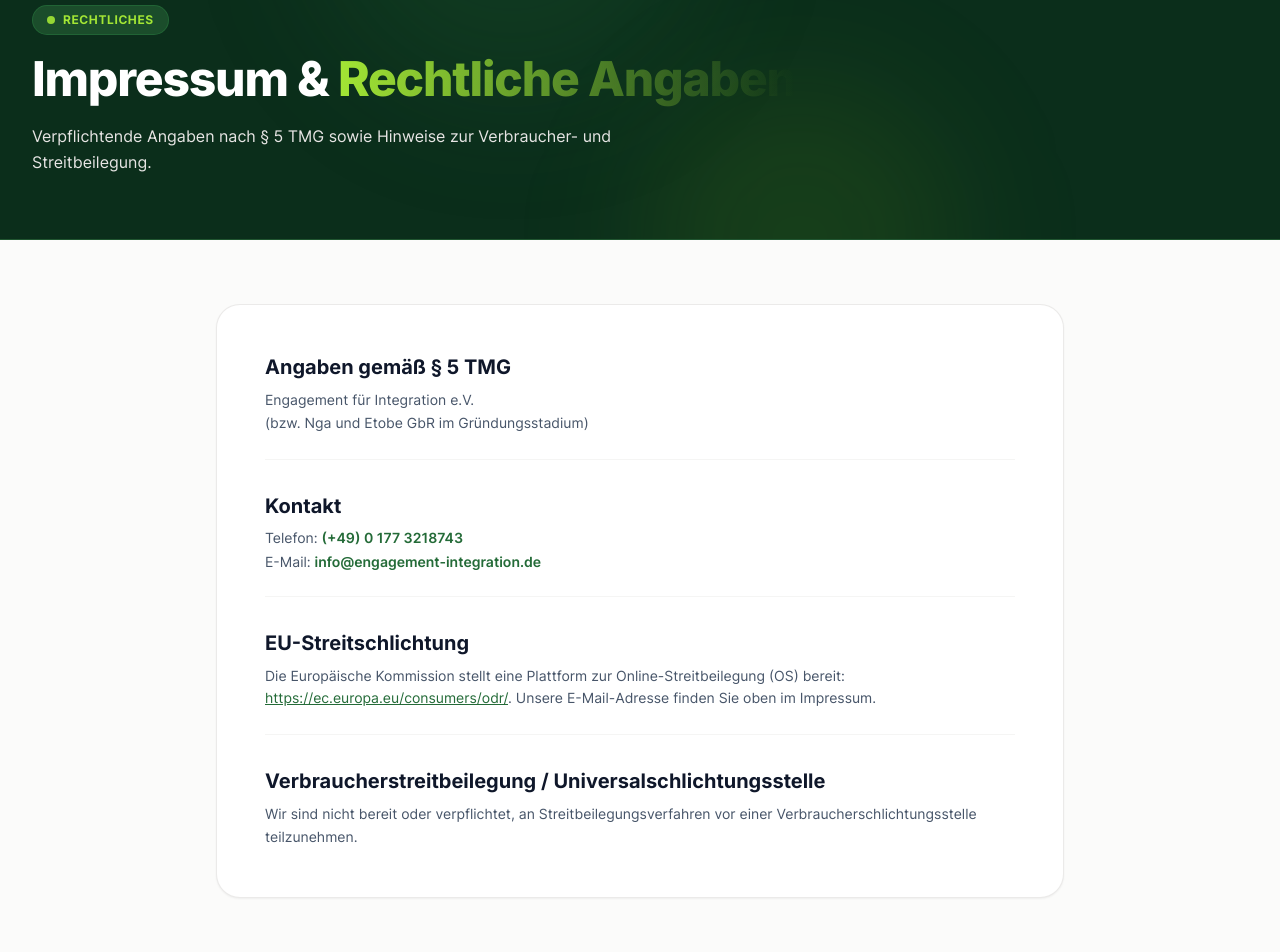
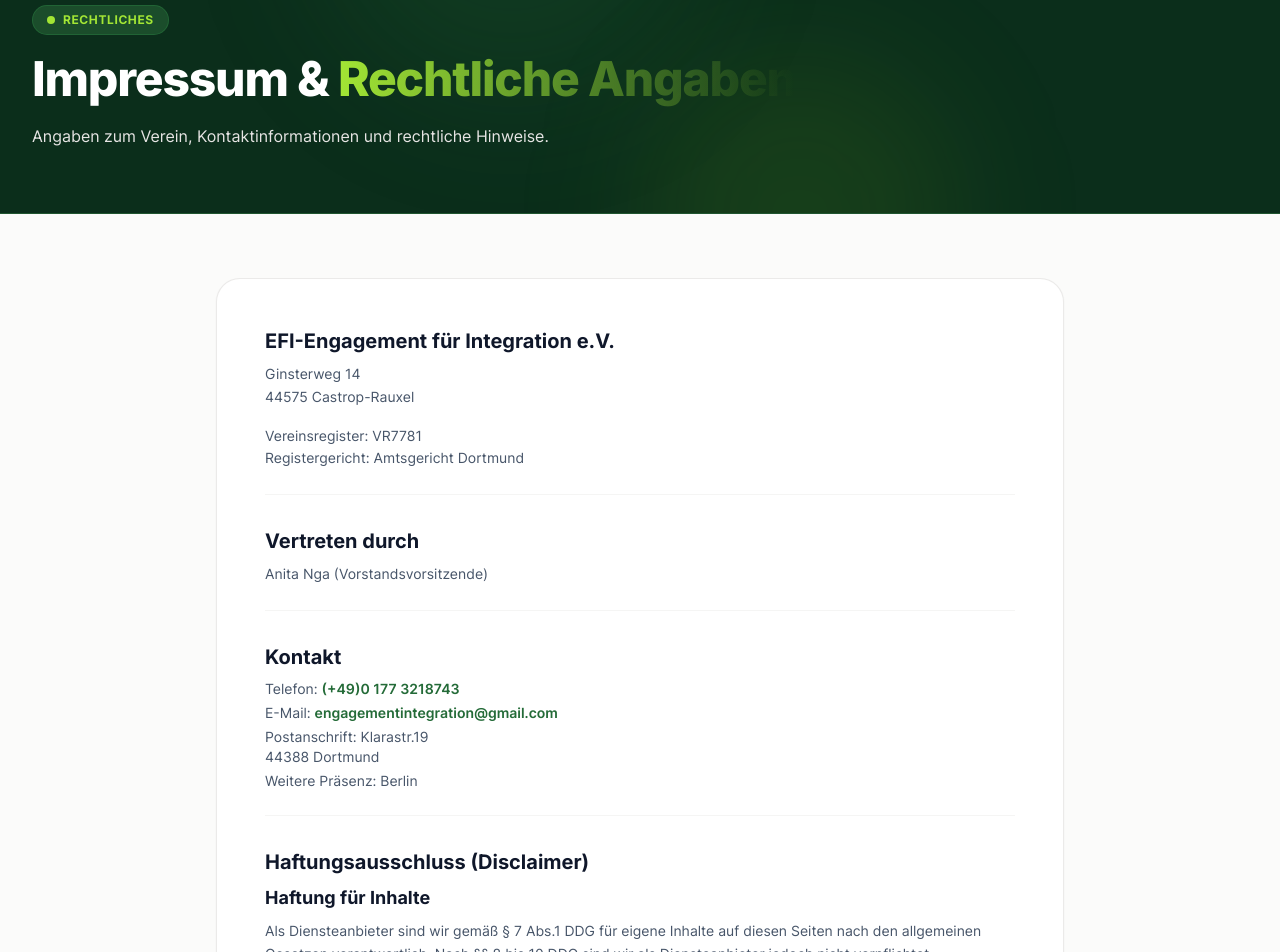
Before and after one commit to Yannx237/engagement-integration, a React (Vite) app: page /mentions in a window 1280 px wide. Shown: the part 180-1132 px from the top of the page. Built offline with nearby package versions, Linux system fonts and the light colour scheme; no server answers; the HTML template or start-up script is replaced by a standard one.

Commit message:
fix: replace Impressum and add Berlin presence

```diff
--- a/src/pages/Mentions.tsx
+++ b/src/pages/Mentions.tsx
@@ -8,19 +8,30 @@
         badge="Rechtliches"
         title="Impressum &amp;"
         highlight="Rechtliche Angaben"
-        description="Verpflichtende Angaben nach § 5 TMG sowie Hinweise zur Verbraucher- und Streitbeilegung."
+        description="Angaben zum Verein, Kontaktinformationen und rechtliche Hinweise."
         breadcrumbs={[{ label: 'Home', to: '/' }]}
       />
 
       <LegalContent className="bg-white rounded-3xl p-8 sm:p-12 shadow-sm border border-stone-200/80 space-y-8">
         <div className="border-b border-stone-100 pb-6">
           <h2 className="text-xl font-bold text-slate-900 mb-2">
-            Angaben gemäß § 5 TMG
+            EFI-Engagement für Integration e.V.
           </h2>
           <p className="text-slate-600 text-sm leading-relaxed">
-            Engagement für Integration e.V.
+            Ginsterweg 14
             <br />
-            (bzw. Nga und Etobe GbR im Gründungsstadium)
+            44575 Castrop-Rauxel
+          </p>
+          <p className="text-slate-600 text-sm leading-relaxed mt-4">
+            Vereinsregister: VR7781<br />
+            Registergericht: Amtsgericht Dortmund
+          </p>
+        </div>
+
+        <div className="border-b border-stone-100 pb-6">
+          <h2 className="text-xl font-bold text-slate-900 mb-2">Vertreten durch</h2>
+          <p className="text-slate-600 text-sm leading-relaxed">
+            Anita Nga (Vorstandsvorsitzende)
           </p>
         </div>
 
@@ -33,48 +44,46 @@
                 href="tel:+491773218743"
                 className="text-brand-700 font-semibold hover:underline"
               >
-                (+49) 0 177 3218743
+                (+49)0 177 3218743
               </a>
             </p>
             <p>
               E-Mail:{' '}
               <a
-                href="mailto:info@engagement-integration.de"
-                className="text-brand-700 font-semibold hover:underline"
+                href="mailto:engagementintegration@gmail.com"
+                className="text-brand-700 font-semibold hover:underline break-words"
               >
-                info@engagement-integration.de
+                engagementintegration@gmail.com
               </a>
             </p>
+            <p>Postanschrift: Klarastr.19<br />44388 Dortmund</p>
+            <p>Weitere Präsenz: Berlin</p>
           </div>
         </div>
 
         <div className="border-b border-stone-100 pb-6">
           <h2 className="text-xl font-bold text-slate-900 mb-2">
-            EU-Streitschlichtung
+            Haftungsausschluss (Disclaimer)
           </h2>
+          <h3 className="text-lg font-bold text-slate-900 mb-2">Haftung für Inhalte</h3>
           <p className="text-slate-600 text-sm leading-relaxed">
-            Die Europäische Kommission stellt eine Plattform zur
-            Online-Streitbeilegung (OS) bereit:{' '}
-            <a
-              href="https://ec.europa.eu/consumers/odr/"
-              target="_blank"
-              rel="noreferrer"
-              className="text-brand-700 underline hover:text-brand-800"
-            >
-              https://ec.europa.eu/consumers/odr/
-            </a>
-            . Unsere E-Mail-Adresse finden Sie oben im Impressum.
+            Als Diensteanbieter sind wir gemäß § 7 Abs.1 DDG für eigene Inhalte auf diesen Seiten nach den allgemeinen Gesetzen verantwortlich. Nach §§ 8 bis 10 DDG sind wir als Diensteanbieter jedoch nicht verpflichtet, übermittelte oder gespeicherte fremde Informationen zu überwachen oder nach Umständen zu forschen, die auf eine rechtswidrige Tätigkeit hinweisen. Verpflichtungen zur Entfernung oder Sperrung der Nutzung von Informationen nach den allgemeinen Gesetzen bleiben hiervon unberührt. Eine diesbezügliche Haftung ist jedoch erst ab dem Zeitpunkt der Kenntnis einer konkreten Rechtsverletzung möglich. Bei Bekanntwerden von entsprechenden Rechtsverletzungen werden wir diese Inhalte umgehend entfernen.
+          </p>
+          <h3 className="text-lg font-bold text-slate-900 mt-6 mb-2">Haftung für Links</h3>
+          <p className="text-slate-600 text-sm leading-relaxed">
+            Unser Angebot enthält Links zu externen Webseiten Dritter, auf deren Inhalte wir keinen Einfluss haben. Deshalb können wir für diese fremden Inhalte auch keine Gewähr übernehmen. Für die Inhalte der verlinkten Seiten ist stets der jeweilige Anbieter oder Betreiber der Seiten verantwortlich. Die verlinkten Seiten wurden zum Zeitpunkt der Verlinkung auf mögliche Rechtsverstöße überprüft. Rechtswidrige Inhalte waren zum Zeitpunkt der Verlinkung nicht erkennbar. Eine permanente inhaltliche Kontrolle der verlinkten Seiten ist jedoch ohne konkrete Anhaltspunkte einer Rechtsverletzung nicht zumutbar. Bei Bekanntwerden von Rechtsverletzungen werden wir derartige Links umgehend entfernen.
+          </p>
+          <p className="text-slate-600 text-sm leading-relaxed mt-4">
+            Der Nutzung von im Rahmen der Impressumspflicht veröffentlichten Kontaktdaten durch Dritte zur Übersendung von nicht ausdrücklich angeforderter Werbung und Informationsmaterialien wird hiermit ausdrücklich widersprochen. Die Betreiber der Seiten behalten sich ausdrücklich rechtliche Schritte im Falle der unverlangten Zusendung von Werbeinformationen, etwa durch Spam-Mails, vor.
           </p>
         </div>
 
         <div>
           <h2 className="text-xl font-bold text-slate-900 mb-2">
-            Verbraucherstreitbeilegung / Universalschlichtungsstelle
+            Urheberrecht
           </h2>
           <p className="text-slate-600 text-sm leading-relaxed">
-            Wir sind nicht bereit oder verpflichtet, an
-            Streitbeilegungsverfahren vor einer Verbraucherschlichtungsstelle
-            teilzunehmen.
+            Die durch die Seitenbetreiber erstellten Inhalte und Werke auf diesen Seiten unterliegen dem deutschen Urheberrecht. Die Vervielfältigung, Bearbeitung, Verbreitung und jede Art der Verwertung außerhalb der Grenzen des Urheberrechtes bedürfen der schriftlichen Zustimmung der jeweiligen Autoren bzw. Ersteller. Downloads und Kopien dieser Seite sind nur für den privaten, nicht kommerziellen Gebrauch gestattet. Soweit die Inhalte auf dieser Seite nicht vom Betreiber erstellt wurden, werden die Urheberrechte Dritter beachtet. Insbesondere werden Inhalte Dritter als solche gekennzeichnet. Sollten Sie trotzdem auf eine Urheberrechtsverletzung aufmerksam werden, bitten wir um einen entsprechenden Hinweis. Bei Bekanntwerden von Rechtsverletzungen werden wir derartige Inhalte umgehend entfernen.
           </p>
         </div>
       </LegalContent>
```
